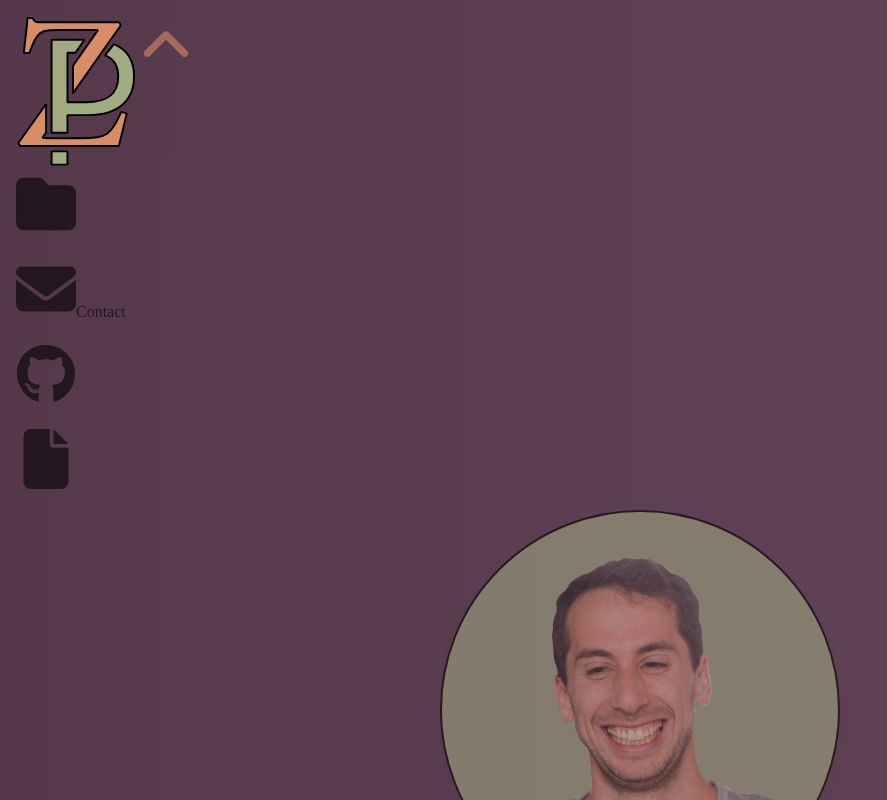
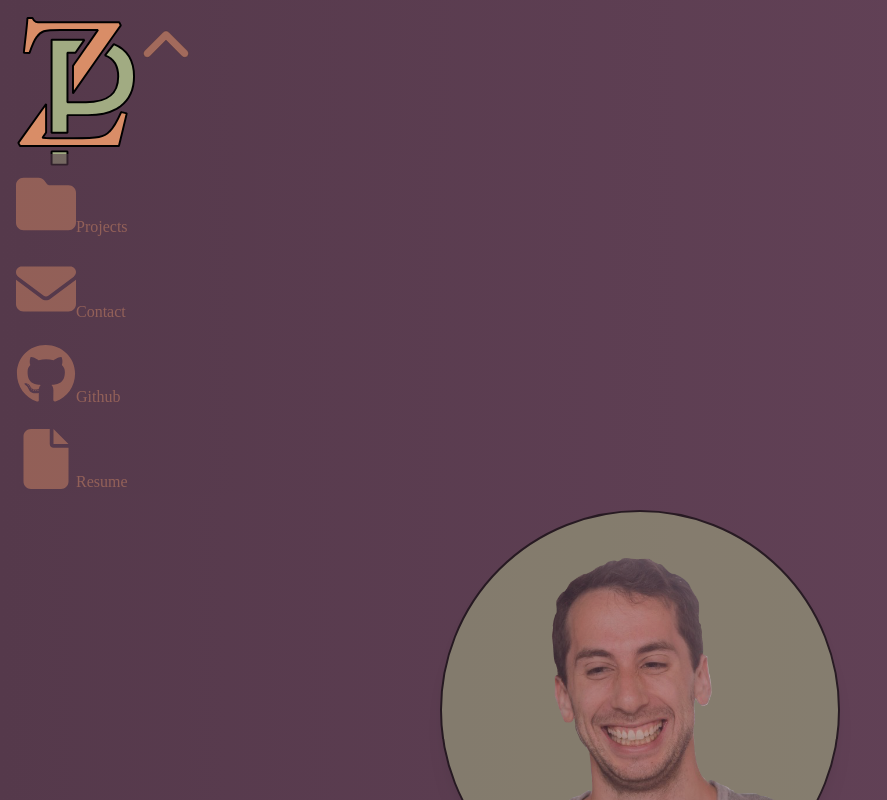
Before and after one commit to rewpt/portfolio, a React (Create React App) app: page / in a window 1280 px wide. Shown: the top 800 px of the page, without its empty margins (0-887 px from the left). Built offline with nearby package versions, Linux system fonts and the light colour scheme.

Commit message:
make modal full screen

```diff
--- a/src/components/NavModal.jsx
+++ b/src/components/NavModal.jsx
@@ -9,16 +9,17 @@ import openInNewTab from "./helpers/openNewTab";
 export default function NavModal(props) {
   const { navOpen, setNavOpen } = props;
   return (
-    <ul className="flex flex-col w-full">
+    <ul className="w-full top-0 z-20 bg-gradient-to-r from-zpurple to-zlpurple flex flex-col">
       {navOpen && (
         <>
           <a href="#projects">
-            <li className="hover:cursor-pointer hover:text-zorange mt-[20px]">
+            <li className="hover:cursor-pointer text-zorange opacity-80 mt-[20px]">
               <FontAwesomeIcon className="h-[60px] w-[60px]" icon={faFolder} />
+              <span>Projects</span>
             </li>
           </a>
           <a href="#contact">
-            <li className="hover:cursor-pointer hover:text-zorange mt-[20px]">
+            <li className="hover:cursor-pointer text-zorange opacity-80 mt-[20px]">
               <FontAwesomeIcon
                 className="h-[60px] w-[60px]"
                 icon={faEnvelope}
@@ -31,8 +32,9 @@ export default function NavModal(props) {
               openInNewTab("https://www.github.com/rewpt");
             }}
           >
-            <li className="hover:cursor-pointer hover:text-zorange mt-[20px]">
+            <li className="hover:cursor-pointer text-zorange opacity-80 mt-[20px]">
               <FontAwesomeIcon className="h-[60px] w-[60px]" icon={faGithub} />
+              <span>Github</span>
             </li>
           </div>
           <div
@@ -42,8 +44,9 @@ export default function NavModal(props) {
               );
             }}
           >
-            <li className="hover:cursor-pointer hover:text-zorange mt-[20px]">
+            <li className="hover:cursor-pointer text-zorange opacity-80 mt-[20px]">
               <FontAwesomeIcon className="h-[60px] w-[60px]" icon={faFile} />
+              <span>Resume</span>
             </li>
           </div>
         </>
```
